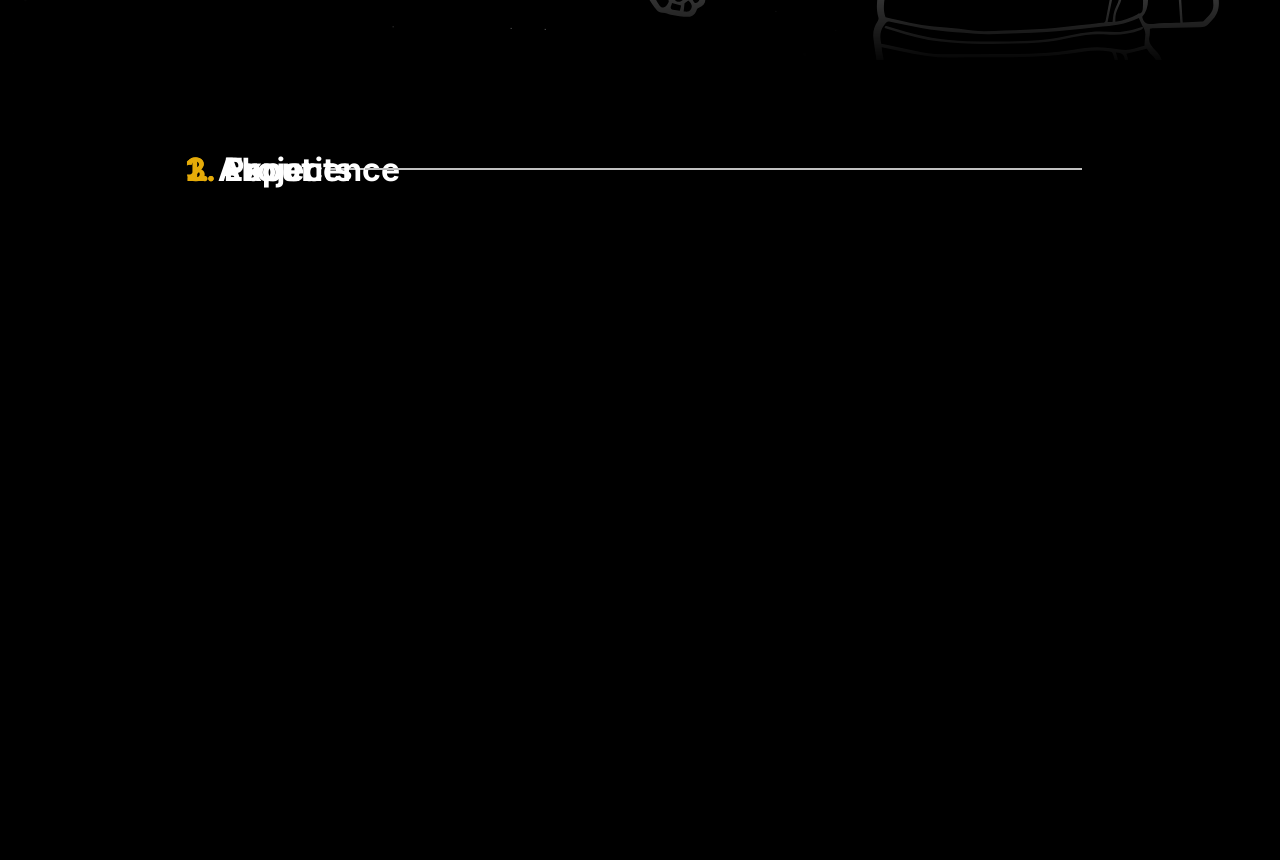
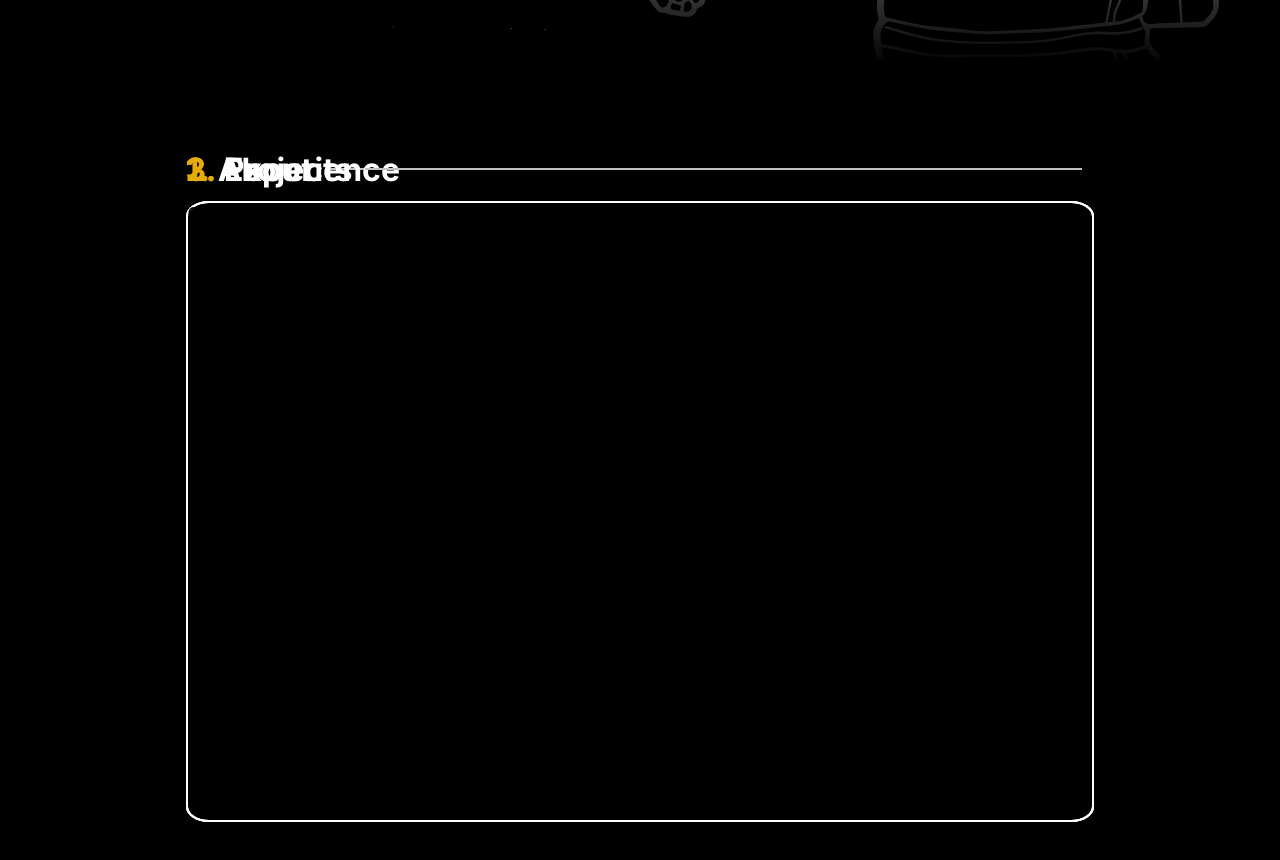
Before and after one commit to josema03/portfolio, a Next.js app: page / in a window 1280 px wide. Shown: the part 740-1600 px from the top of the page. Built offline with nearby package versions, Linux system fonts and the light colour scheme.

Commit message:
feat: common section content container

```diff
--- a/components/CommonSection.tsx
+++ b/components/CommonSection.tsx
@@ -1,5 +1,11 @@
-import { motion, useTransform, useViewportScroll } from "framer-motion";
+import {
+  motion,
+  MotionValue,
+  useTransform,
+  useViewportScroll,
+} from "framer-motion";
 import React, {
+  createContext,
   useCallback,
   useContext,
   useEffect,
@@ -12,10 +18,26 @@ import { LayoutState } from "../pages";
 import useBreakpoints from "../utils/useBreakpoint";
 import Typography from "./Typography";
 
+interface CommonSectionContext {
+  progress: MotionValue;
+  parentId: string;
+}
+
+export const CommonSectionContext = createContext<CommonSectionContext>({
+  progress: new MotionValue(0),
+  parentId: "",
+});
+
 interface CommonSectionProps {
   index: number;
   title: string;
 }
+
+const ContentCard = styled(Box)`
+  position: relative;
+  border: solid white 2px;
+  border-radius: 2.5%;
+`;
 
 const MotionWrapper = styled(motion.div)`
   position: fixed;
@@ -112,8 +134,9 @@ const CommonSection = ({
         }}
       >
         <Box minWidth="100vw">
-          <Box
+          <Flex
             as="section"
+            flexDirection="column"
             maxWidth={{ _: "425px", md: "1024px" }}
             width={{ _: "100vw", md: "75vw" }}
             minHeight="calc(100vh - 64px)"
@@ -149,11 +172,17 @@ const CommonSection = ({
                 />
               </Flex>
             </Flex>
-            {React.Children.map(children, (child) => {
-              React.isValidElement(child) &&
-                React.cloneElement(child, { componentScrollProgress });
-            })}
-          </Box>
+            <CommonSectionContext.Provider
+              value={{
+                progress: componentScrollProgress,
+                parentId: componentId,
+              }}
+            >
+              <ContentCard flex="1" my={{ _: 4, md: 4 }}>
+                {children}
+              </ContentCard>
+            </CommonSectionContext.Provider>
+          </Flex>
         </Box>
       </MotionWrapper>
       <Box height={componentHeight} id={placeholderId}></Box>
--- a/components/HeroSection.tsx
+++ b/components/HeroSection.tsx
@@ -85,7 +85,12 @@ const HeroSection = ({
   description,
 }: HeroSectionProps): JSX.Element => {
   return (
-    <RelativeBox overflow="hidden" height="calc(100vh - 64px)" id="home">
+    <RelativeBox
+      overflow="hidden"
+      height="calc(100vh - 64px)"
+      id="home"
+      mt="64px"
+    >
       <Background>
         <Faint />
         <Canvas />
--- a/components/Layout.tsx
+++ b/components/Layout.tsx
@@ -75,20 +75,28 @@ const Layout = ({
   social,
   email,
 }: React.PropsWithChildren<LayoutProps>) => {
-  const { isMenuOpen, sidebarTranslationX, setSidebarWidth } =
-    useContext(LayoutState);
+  const {
+    isMenuOpen,
+    sidebarTranslationX,
+    setSidebarWidth,
+    elementToScrollTo,
+    setElementToScrollTo,
+  } = useContext(LayoutState);
 
   const [canShowSideContent, setCanShowSideContent] = useState<boolean>(false);
-  const [elementToScrollTo, setElementToScrollTo] = useState<string>("");
+  const [] = useState<string>("");
   const { isBelowBreakpoint } = useBreakpoints();
   const { scrollY } = useViewportScroll();
   const isServerSide = typeof window === "undefined";
 
   const scrollToElement = () => {
     if (elementToScrollTo !== "") {
-      document
-        .getElementById(elementToScrollTo)
-        ?.scrollIntoView({ behavior: "smooth" });
+      const node =
+        elementToScrollTo === "home"
+          ? document.getElementsByTagName("body")[0]
+          : document.getElementById(elementToScrollTo);
+
+      node?.scrollIntoView({ behavior: "smooth" });
       setElementToScrollTo("");
     }
   };
@@ -101,8 +109,8 @@ const Layout = ({
         sidebarTranslationX.set(isBelowMd ? -sidebarWidthSm : -sidebarWidthLg);
       } else {
         sidebarTranslationX.set(0);
-        scrollToElement();
       }
+      scrollToElement();
     };
     if (!isServerSide) {
       window.addEventListener("resize", animateLayout);
@@ -111,7 +119,7 @@ const Layout = ({
     return () => {
       !isServerSide && window.removeEventListener("resize", animateLayout);
     };
-  }, [isMenuOpen, isServerSide, isBelowBreakpoint]);
+  }, [isMenuOpen, isServerSide, isBelowBreakpoint, elementToScrollTo]);
 
   useEffect(() => {
     const cancelScrollYSubscription = scrollY.onChange(() => {
@@ -129,16 +137,13 @@ const Layout = ({
   return (
     <>
       <Navbar />
-      <Box overflowX="hidden" mt="64px">
+      <Box overflowX="hidden">
         <motion.div style={{ translateX: sidebarTranslationX }}>
           {children}
         </motion.div>
       </Box>
       <SidebarWrapper style={{ translateX: sidebarTranslationX }}>
-        <Sidebar
-          options={options}
-          setElementToScrollTo={setElementToScrollTo}
-        />
+        <Sidebar options={options} />
       </SidebarWrapper>
       <AnimatePresence>
         {!isBelowBreakpoint?.md && !isMenuOpen && canShowSideContent && (
--- a/components/Navbar.tsx
+++ b/components/Navbar.tsx
@@ -1,9 +1,8 @@
-import { motion, useViewportScroll, Variants } from "framer-motion";
-import React, { useContext, useEffect, useRef, useState } from "react";
+import { motion, Variants } from "framer-motion";
+import React, { useContext } from "react";
 import { Box, Flex } from "rebass/styled-components";
 import styled from "styled-components";
 import { LayoutState } from "../pages";
-import useAnimationToggle from "../utils/useAnimationToggle";
 import HamburgerCloseButton from "./HamburgerCloseButton";
 import Logo from "./Logo";
 
@@ -98,7 +97,8 @@ const navbarVariants: Variants = {
 // };
 
 const Navbar = () => {
-  const { isMenuOpen, setIsMenuOpen } = useContext(LayoutState);
+  const { isMenuOpen, setIsMenuOpen, setElementToScrollTo } =
+    useContext(LayoutState);
   // const { isNavbarVisible } = useNavbar();
   // const animateNavbar = useAnimationToggle(isNavbarVisible, {
   //   initial: "hidden",
@@ -106,9 +106,8 @@ const Navbar = () => {
   // });
 
   const scrollToTop = () => {
-    document
-      .getElementsByTagName("body")[0]
-      ?.scrollIntoView({ behavior: "smooth" });
+    setElementToScrollTo("home");
+    setIsMenuOpen(false);
   };
 
   return (
--- a/components/Sidebar.tsx
+++ b/components/Sidebar.tsx
@@ -6,7 +6,6 @@ import SidebarOption from "./SidebarOption";
 
 export interface SidebarProps {
   options: { label: string }[];
-  setElementToScrollTo: React.Dispatch<React.SetStateAction<string>>;
 }
 
 const optionsVariants: Variants = {
@@ -36,9 +35,13 @@ const optionsVariants: Variants = {
   }),
 };
 
-const Sidebar = ({ options, setElementToScrollTo }: SidebarProps) => {
-  const { setIsMenuOpen, sidebarWidth, sidebarTranslationX } =
-    useContext(LayoutState);
+const Sidebar = ({ options }: SidebarProps) => {
+  const {
+    setIsMenuOpen,
+    setElementToScrollTo,
+    sidebarWidth,
+    sidebarTranslationX,
+  } = useContext(LayoutState);
   const animateOptions = useAnimation();
 
   useEffect(() => {
--- a/pages/index.tsx
+++ b/pages/index.tsx
@@ -1,28 +1,53 @@
 import { MotionValue, useSpring } from "framer-motion";
-import { createContext, Dispatch, SetStateAction, useState } from "react";
-import CommonSection from "../components/CommonSection";
+import React, {
+  createContext,
+  Dispatch,
+  SetStateAction,
+  useContext,
+  useEffect,
+  useState,
+} from "react";
+import CommonSection, {
+  CommonSectionContext,
+} from "../components/CommonSection";
 import HeroSection from "../components/HeroSection";
 import Layout from "../components/Layout";
 
-interface LayoutStateInterface {
+interface LayoutStateContext {
   isMenuOpen: boolean;
   setIsMenuOpen: Dispatch<SetStateAction<boolean>>;
   sidebarWidth: number;
   setSidebarWidth: Dispatch<SetStateAction<number>>;
+  elementToScrollTo: string;
+  setElementToScrollTo: React.Dispatch<React.SetStateAction<string>>;
   sidebarTranslationX: MotionValue<number>;
 }
 
-export const LayoutState = createContext<LayoutStateInterface>({
+export const LayoutState = createContext<LayoutStateContext>({
   isMenuOpen: false,
   setIsMenuOpen: () => {},
   sidebarWidth: 0,
   setSidebarWidth: () => {},
+  elementToScrollTo: "",
+  setElementToScrollTo: () => {},
   sidebarTranslationX: new MotionValue(0),
 });
+
+const Example = () => {
+  const { parentId, progress } = useContext(CommonSectionContext);
+
+  useEffect(() => {
+    const subs = progress.onChange((value) => console.log(parentId, value));
+    return subs;
+  });
+
+  return <div>QLQ</div>;
+};
 
 export default function Home() {
   const [isMenuOpen, setIsMenuOpen] = useState<boolean>(false);
   const [sidebarWidth, setSidebarWidth] = useState<number>(0);
+  const [elementToScrollTo, setElementToScrollTo] = useState<string>("");
   const sidebarTranslationX = useSpring(0, {
     stiffness: 150,
     damping: 5,
@@ -33,6 +58,8 @@ export default function Home() {
     setIsMenuOpen,
     sidebarWidth,
     setSidebarWidth,
+    elementToScrollTo,
+    setElementToScrollTo,
     sidebarTranslationX,
   };
 
@@ -44,9 +71,9 @@ export default function Home() {
   };
 
   const pageContent = [
-    { title: "About", component: <div></div> },
-    { title: "Experience", component: <div></div> },
-    { title: "Projects", component: <div></div> },
+    { title: "About", component: <Example /> },
+    { title: "Experience", component: <Example /> },
+    { title: "Projects", component: <Example /> },
   ];
 
   const sidebarOptions = pageContent.map((section) => ({
```
